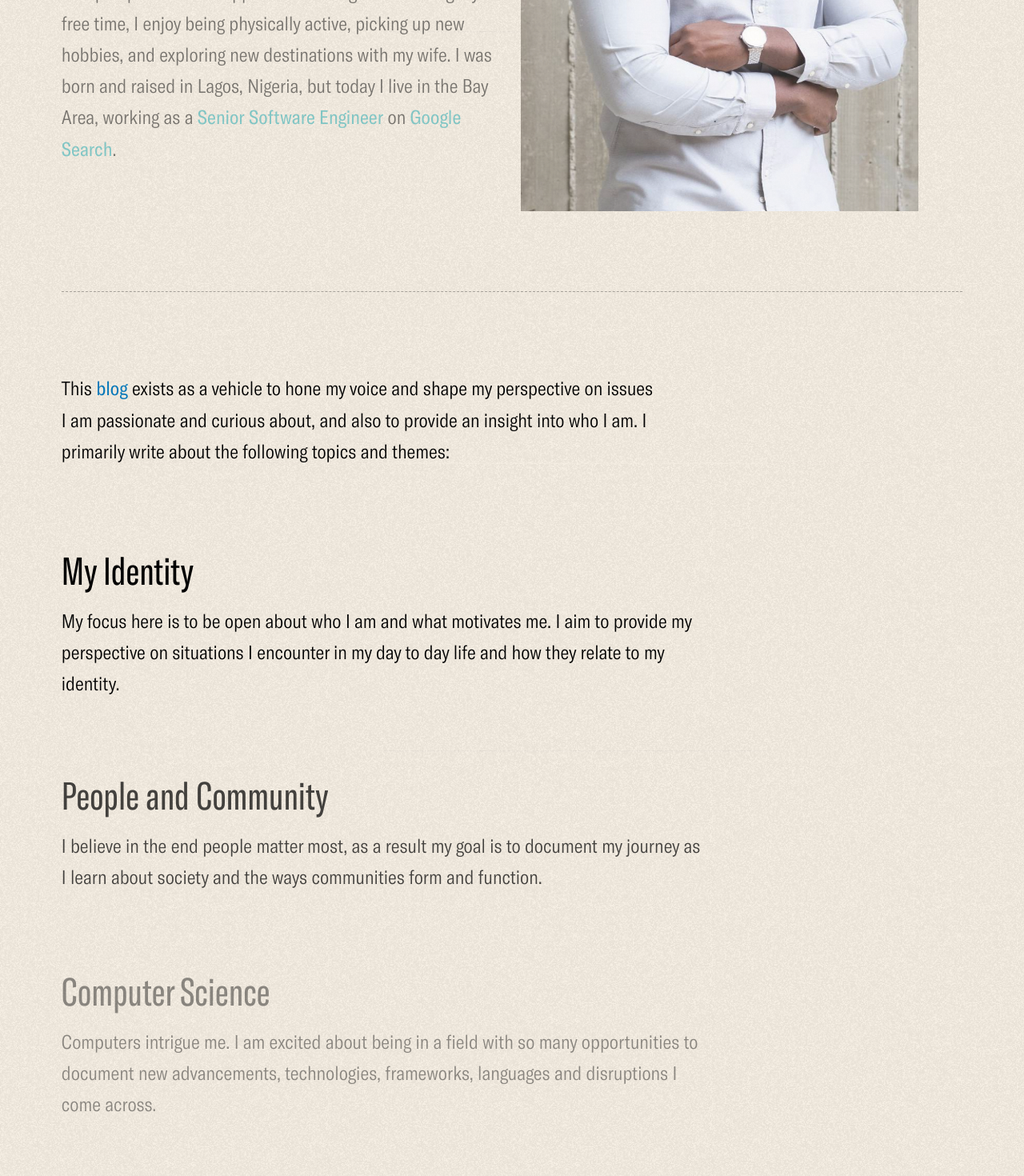
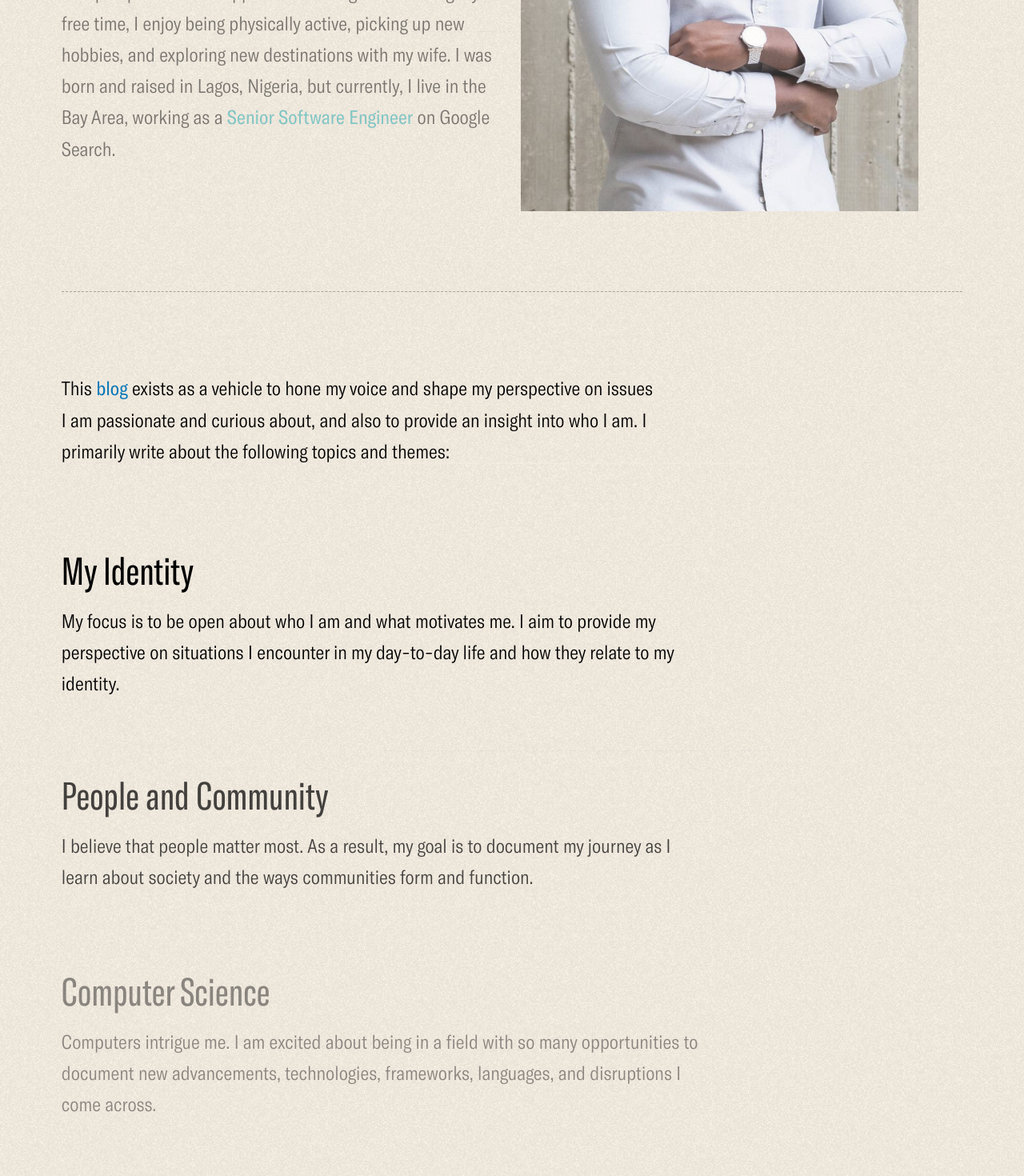
Before and after one commit to muyixs/muyiwa-website, a Nuxt app: page / in a window 1280 px wide. Shown: the part 680-2150 px from the top of the page at 80% size. Built offline with nearby package versions, Linux system fonts and the light colour scheme.

Commit message:
update copy

```diff
--- a/pages/index.vue
+++ b/pages/index.vue
@@ -23,9 +23,9 @@
           myself up to new perspectives and opportunities for growth. During my
           free time, I enjoy being physically active, picking up new hobbies,
           and exploring new destinations with my wife. I was born and raised in
-          Lagos, Nigeria, but today I live in the Bay Area, working as a
+          Lagos, Nigeria, but currently, I live in the Bay Area, working as a
           <span class="u-font-highlighted">Senior Software Engineer</span> on
-          <span class="u-font-highlighted">Google Search</span>.
+          Google Search.
         </p>
       </div>
       <a class="c-home__about-scroll" href="#section-interests">Scroll</a>
@@ -53,15 +53,15 @@
         <div class="c-home__interests-topic">
           <h2 class="u-font-h2">My Identity</h2>
           <p class="u-font-regular">
-            My focus here is to be open about who I am and what motivates me. I
-            aim to provide my perspective on situations I encounter in my day to
-            day life and how they relate to my identity.
+            My focus is to be open about who I am and what motivates me. I aim
+            to provide my perspective on situations I encounter in my day-to-day
+            life and how they relate to my identity.
           </p>
         </div>
         <div class="c-home__interests-topic">
           <h2 class="u-font-h2">People and Community</h2>
           <p class="u-font-regular">
-            I believe in the end people matter most, as a result my goal is to
+            I believe that people matter most. As a result, my goal is to
             document my journey as I learn about society and the ways
             communities form and function.
           </p>
@@ -71,7 +71,7 @@
           <p class="u-font-regular">
             Computers intrigue me. I am excited about being in a field with so
             many opportunities to document new advancements, technologies,
-            frameworks, languages and disruptions I come across.
+            frameworks, languages, and disruptions I come across.
           </p>
         </div>
       </div>
```
